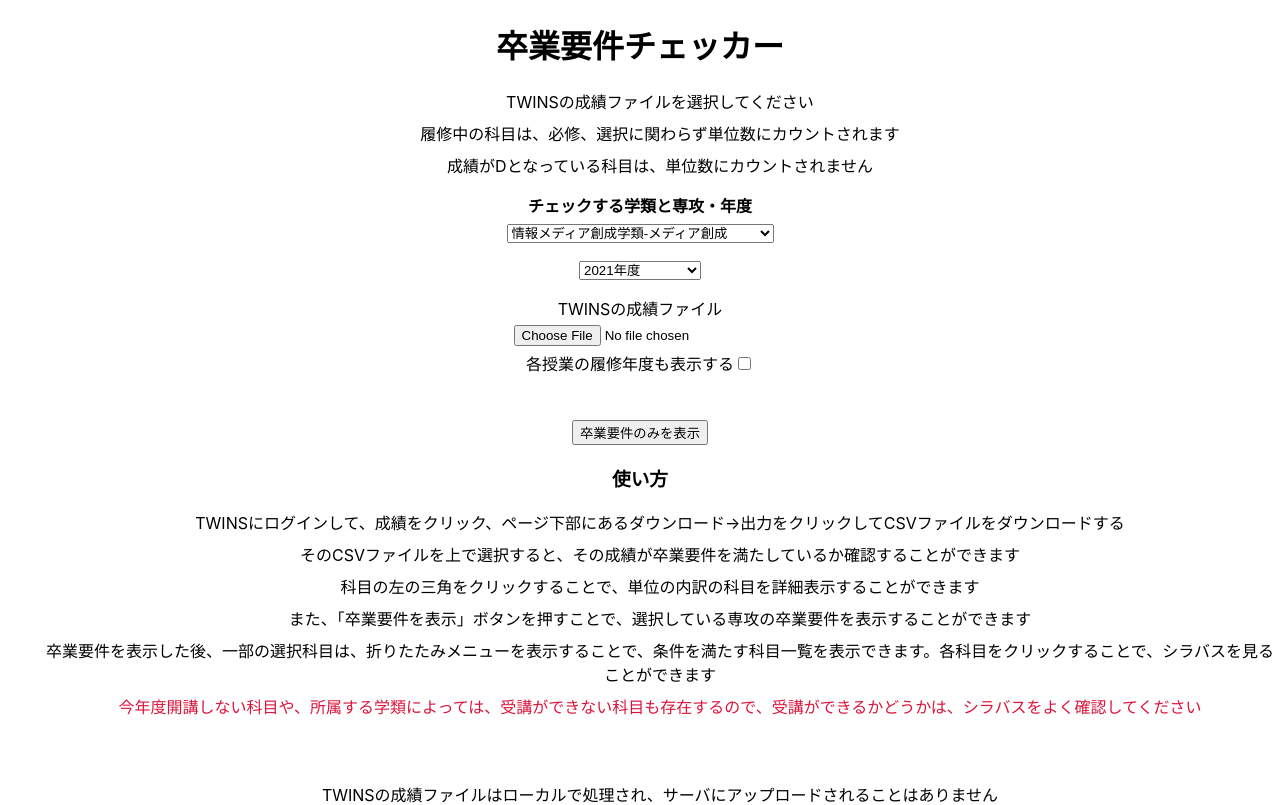
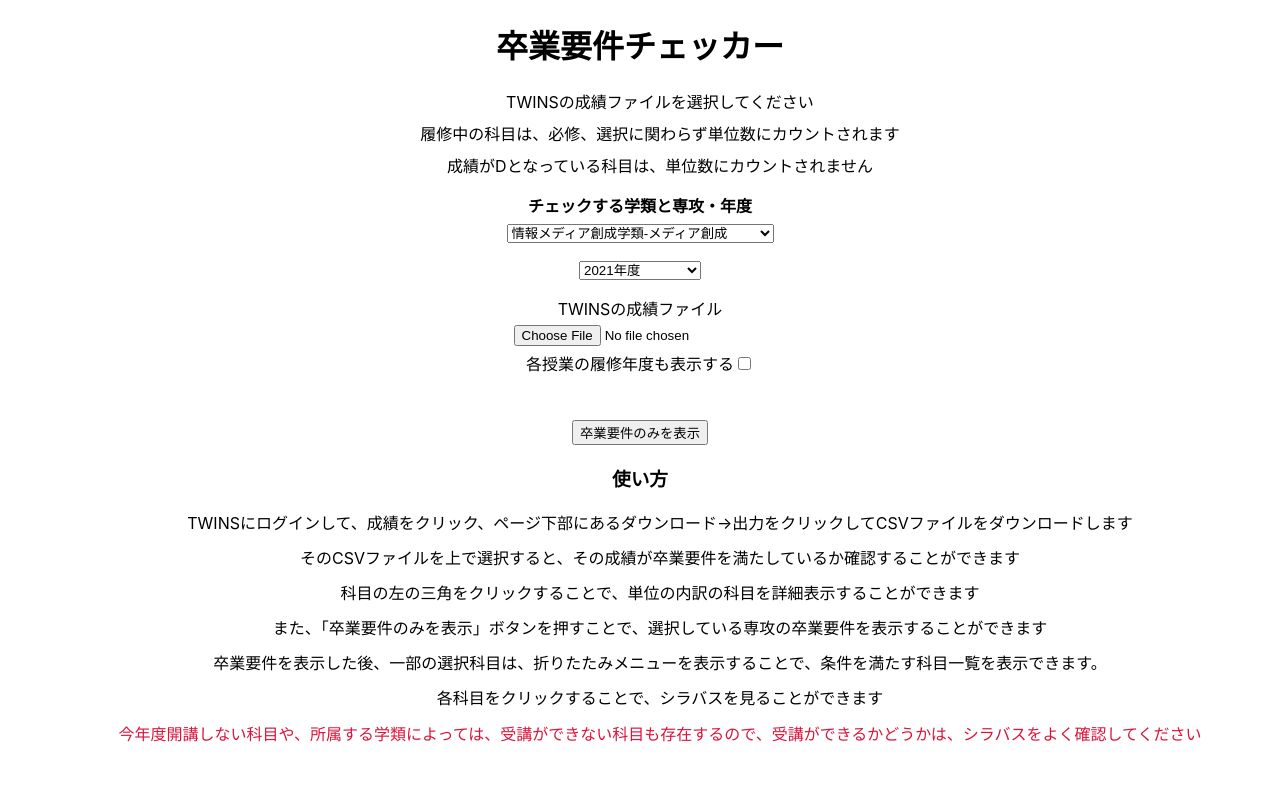
Before and after one commit to Mimori256/Graduation-Checker, a React (Vite) app: page / in a window 1280 px wide. Shown: the top 805 px of the page. Built offline with nearby package versions, Linux system fonts and the light colour scheme.

Commit message:
文言を修正

```diff
--- a/src/App.module.css
+++ b/src/App.module.css
@@ -13,7 +13,7 @@
 }
 
 .usage li {
-  margin-block: 0.5rem;
+  margin-block: 0.7rem;
 }
 
 .warning {
--- a/src/App.tsx
+++ b/src/App.tsx
@@ -44,7 +44,7 @@ const Usage = () => (
     <h3>使い方</h3>
     <ul>
       <li>
-        TWINSにログインして、成績をクリック、ページ下部にあるダウンロード→出力をクリックしてCSVファイルをダウンロードする
+        TWINSにログインして、成績をクリック、ページ下部にあるダウンロード→出力をクリックしてCSVファイルをダウンロードします
       </li>
       <li>
         そのCSVファイルを上で選択すると、その成績が卒業要件を満たしているか確認することができます
@@ -53,11 +53,12 @@ const Usage = () => (
         科目の左の三角をクリックすることで、単位の内訳の科目を詳細表示することができます
       </li>
       <li>
-        また、「卒業要件を表示」ボタンを押すことで、選択している専攻の卒業要件を表示することができます
+        また、「卒業要件のみを表示」ボタンを押すことで、選択している専攻の卒業要件を表示することができます
       </li>
       <li>
-        卒業要件を表示した後、一部の選択科目は、折りたたみメニューを表示することで、条件を満たす科目一覧を表示できます。各科目をクリックすることで、シラバスを見ることができます
+        卒業要件を表示した後、一部の選択科目は、折りたたみメニューを表示することで、条件を満たす科目一覧を表示できます。
       </li>
+      <li>各科目をクリックすることで、シラバスを見ることができます</li>
       <li>
         <span className={styles.warning}>
           今年度開講しない科目や、所属する学類によっては、受講ができない科目も存在するので、受講ができるかどうかは、シラバスをよく確認してください
--- a/src/index.css
+++ b/src/index.css
@@ -1,5 +1,5 @@
 body {
-  margin: 0;
+  margin: 0 auto;
   font-family: -apple-system, BlinkMacSystemFont, "Segoe UI", "Roboto", "Oxygen",
     "Ubuntu", "Cantarell", "Fira Sans", "Droid Sans", "Helvetica Neue",
     sans-serif;
```
